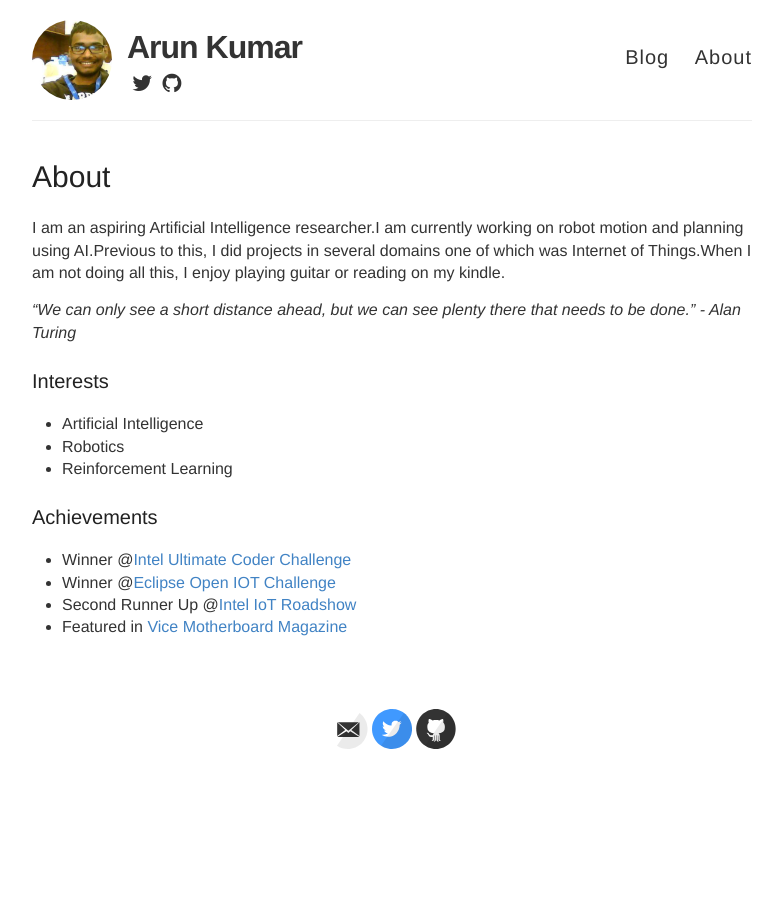
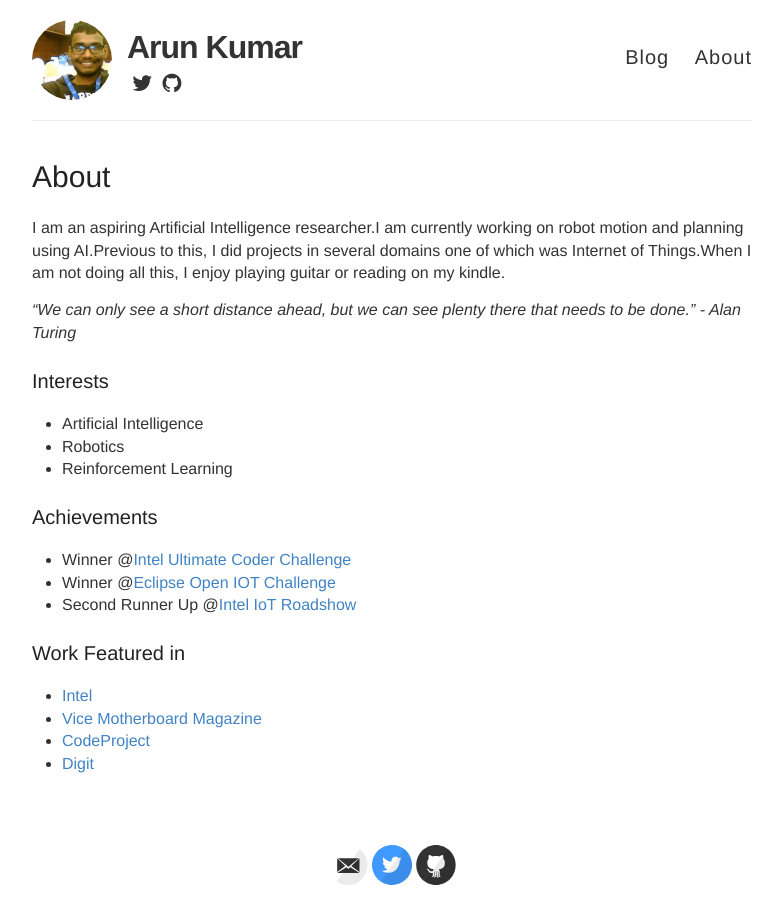
Before and after one commit to ioarun/ioarun.github.io, a Jekyll site: the page built from about.md, in a window 1280 px wide. Shown: the whole page, without its empty margins (248-1031 px from the left). Built offline with Jekyll 4.4.1, drawn with Linux system fonts in a browser that asks for light colours; nearby versions of some CDN libraries; some web fonts are replaced.

Commit message:
Update about.md

```diff
--- a/about.md
+++ b/about.md
@@ -20,4 +20,10 @@ I am an aspiring Artificial Intelligence researcher.I am currently working on ro
 * Winner @[Intel Ultimate Coder Challenge](https://software.intel.com/en-us/blogs/2016/08/05/the-intel-ultimate-coder-challenge-for-iot-winners-have-been-chosen)
 * Winner @[Eclipse Open IOT Challenge](https://www.eclipse.org/org/press-release/20160310_iotchallenge_winners2016.php)
 * Second Runner Up @[Intel IoT Roadshow](https://drive.google.com/file/d/0ByuvNaTkATl-MUlRWnh4Nl9uaVE/view?usp=sharing)
-* Featured in [Vice Motherboard Magazine](https://motherboard.vice.com/en_us/article/a-cognitive-healthcare-system-is-changing-medical-practices-in-remote-areas)
+
+### Work Featured in
+
+* [Intel](https://vimeo.com/199944457)
+* [Vice Motherboard Magazine](https://motherboard.vice.com/en_us/article/a-cognitive-healthcare-system-is-changing-medical-practices-in-remote-areas)
+* [CodeProject](https://www.codeproject.com/articles/1165860/WebControls/)
+* [Digit](http://www.digit.in/apps/intel-ultimate-coder-challenge-for-iot-what-is-team-vaidya-up-to-now-33481.html)
```
